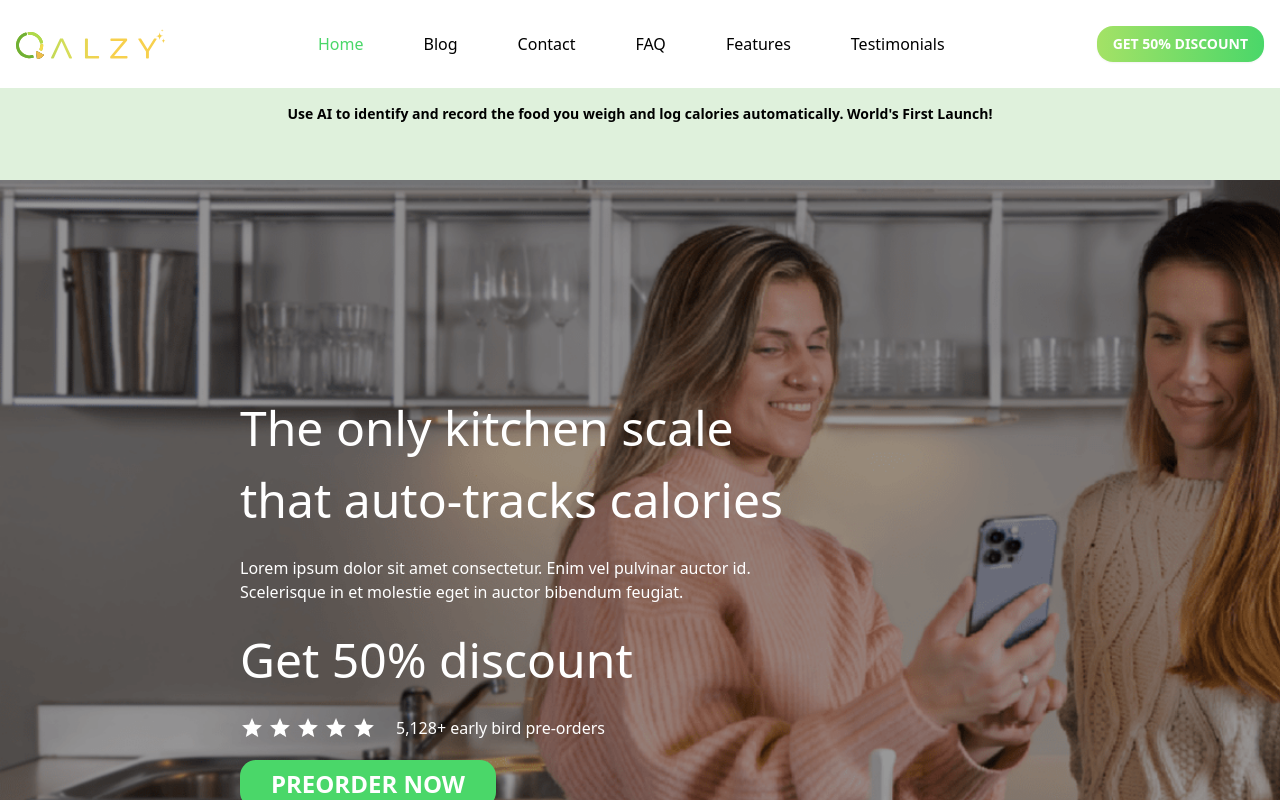
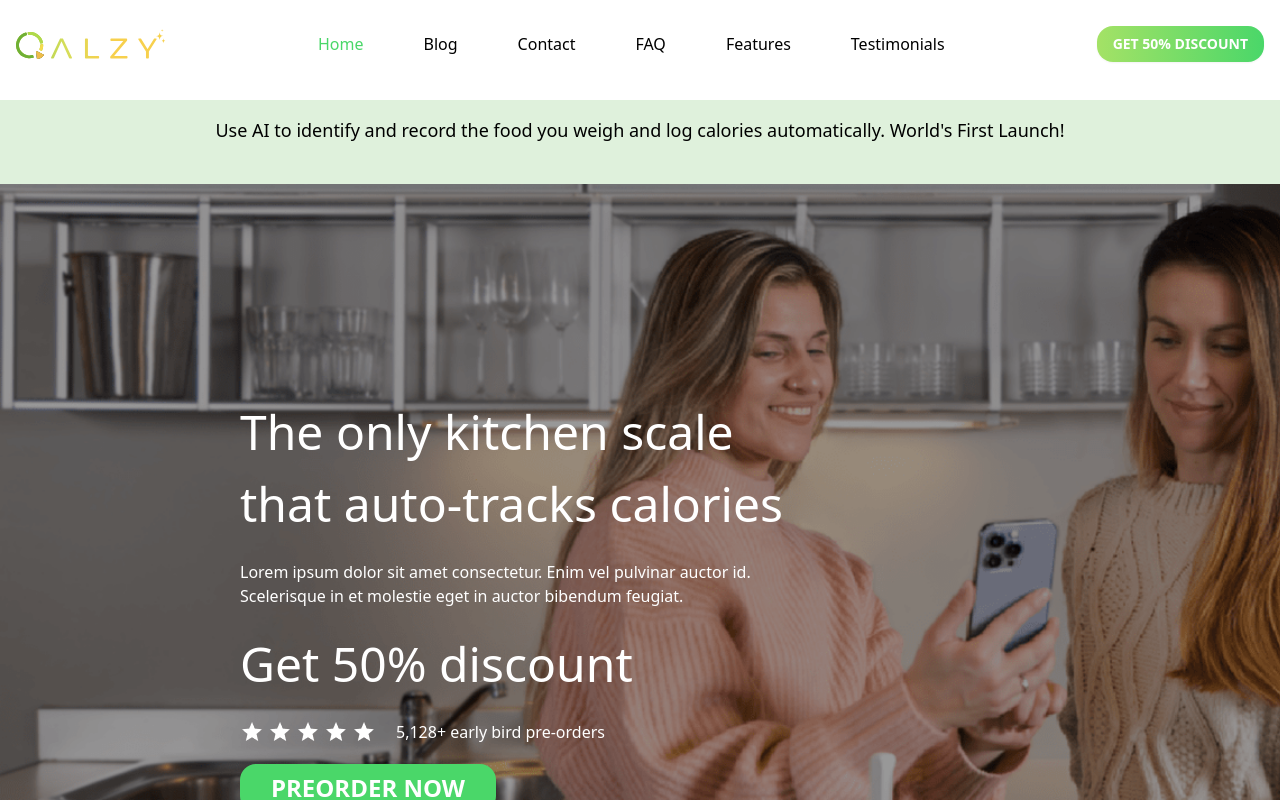
Before and after one commit to musawirraji/oalzy, a Next.js app: page / in a window 1280 px wide. Shown: the top 800 px of the page. Built offline with nearby package versions, Linux system fonts and the light colour scheme.

Commit message:
second commit

```diff
--- a/components/navigation/Navbar.tsx
+++ b/components/navigation/Navbar.tsx
@@ -54,12 +54,12 @@ const Navbar = () => {
         </div>
       </div>
       {/* Content below navbar - this div adds space equal to navbar height */}
-      <div className='h-[72px]'></div>{' '}
+      <div className='h-[100px]'></div>{' '}
       {/* Adjust this height to match your navbar height */}
       {/* Main content */}
-      <div className='bg-secondary px-4 py-8'>
-        <div className='max-w-3xl mx-auto text-center'>
-          <h1 className='text-base md:text-sm font-bold mb-6'>
+      <div className='bg-secondary p-4'>
+        <div className='max-w-4xl mx-auto text-center'>
+          <h1 className='text-base md:text-lg mb-6 '>
             Use AI to identify and record the food you weigh and log calories
             automatically. World&apos;s First Launch!
           </h1>
```
